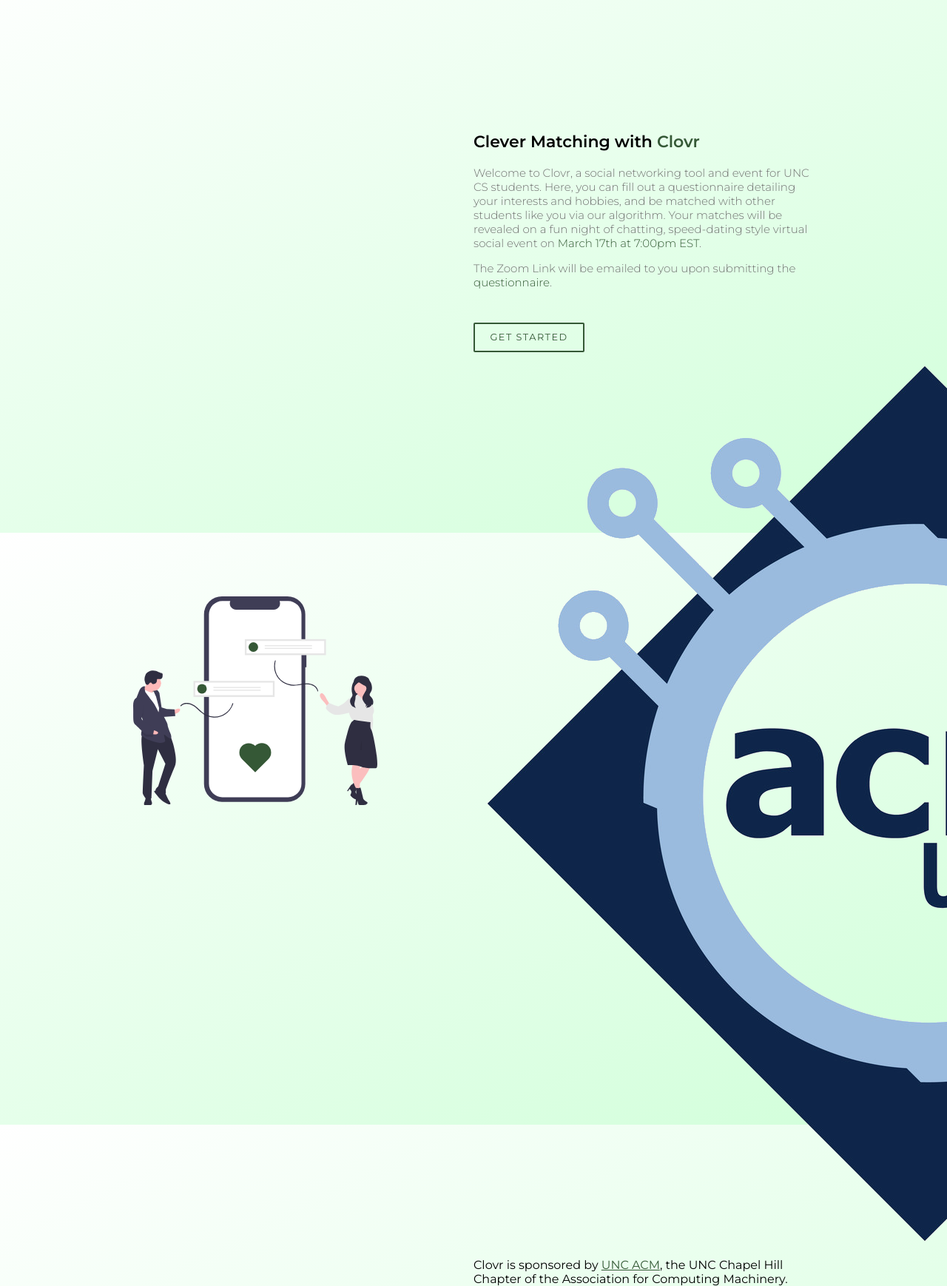
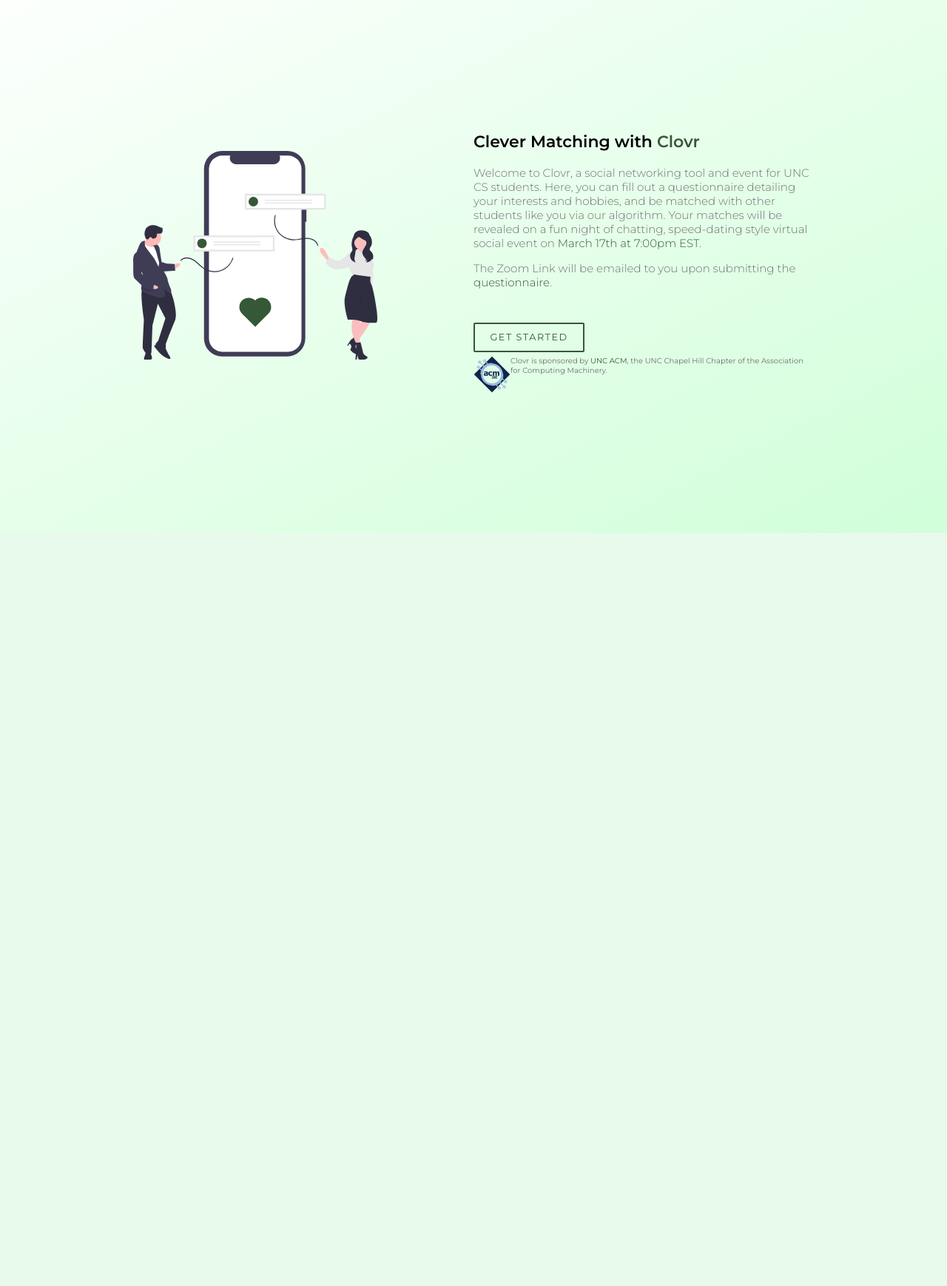
Before and after one commit to ceciliallee/clovr, a Flask app: page / in a window 1280 px wide; the page is wider, and only the part inside the window is pictured. Shown: the part 80-1818 px from the top of that part at 74% size. After the commit the page ends 800 px from the top of that part, so only its background shows below. Run offline with Flask 2, Linux system fonts and the light colour scheme; parts of the project's set-up code (start-up, migrations or seed data) failed here and were passed over.

Commit message:
some edits for acm

```diff
--- a/static/css/home.css
+++ b/static/css/home.css
@@ -2,6 +2,17 @@ body {
     height: 100vh !important;
     filter: blur(4px);
     transition: filter 0.8s ease-out;
+}
+
+.acm {
+    display: flex;
+    margin-top: 5px;
+    font-size: 10px;
+    color: #707070;
+}
+
+.acm img {
+    width: 50px;
 }
 
 @media (max-width: 950px) {
--- a/templates/index.html
+++ b/templates/index.html
@@ -25,12 +25,14 @@
                       <a href="/questionnaire">Get Started</a>
 
         </div>
-        <div>
+        <div class="acm">
           <div>
             <img src="/static/assets/ACMlogo.png" alt="ACM logo">
           </div>
-          Clovr is sponsored by <a href="https://linktr.ee/unc_acm" style="color: #355836; text-deocration: none;">UNC ACM</a>, the UNC Chapel Hill
-          Chapter of the Association for Computing Machinery.
+          <div>
+            Clovr is sponsored by <a href="https://linktr.ee/unc_acm" style="color: #355836; text-decoration: none;">UNC ACM</a>, the UNC Chapel Hill
+            Chapter of the Association for Computing Machinery.
+          </div>
         </div>
       </section>
 
```
